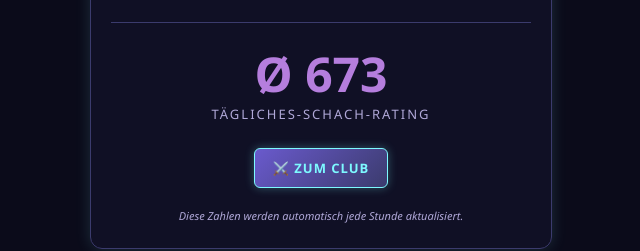
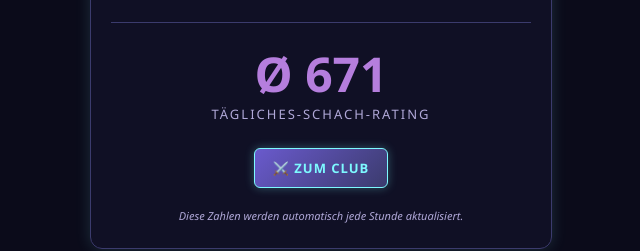
Before and after one commit to SHADOW-KNIGHT34/Club, a plain HTML site: page index.html in a window 1280 px wide. Shown: the part 196-447 px from the top of the page, 319-959 px from the left. Drawn offline with Linux system fonts and the light colour scheme.

Commit message:
Update live stats

```diff
--- a/index.html
+++ b/index.html
@@ -28,7 +28,7 @@
     <h1>&#9876;&#65039; SHADOW KNIGHTS LIVE-STATS &#9876;&#65039;</h1>
     <div class="stat"><div class="zahl">70</div><div class="label">RITTER IM CLUB</div></div>
     <hr class="trenner">
-    <div class="stat violett"><div class="zahl">&#216; 673</div><div class="label">T&Auml;GLICHES-SCHACH-RATING</div></div>
+    <div class="stat violett"><div class="zahl">&#216; 671</div><div class="label">T&Auml;GLICHES-SCHACH-RATING</div></div>
     <a class="button" href="https://www.chess.com/club/shadow-knights34" target="_blank" rel="noopener">&#9876;&#65039; ZUM CLUB</a>
     <div class="fussnote">Diese Zahlen werden automatisch jede Stunde aktualisiert.</div>
   </div>
```
Also changed, not shown: rating.png.
